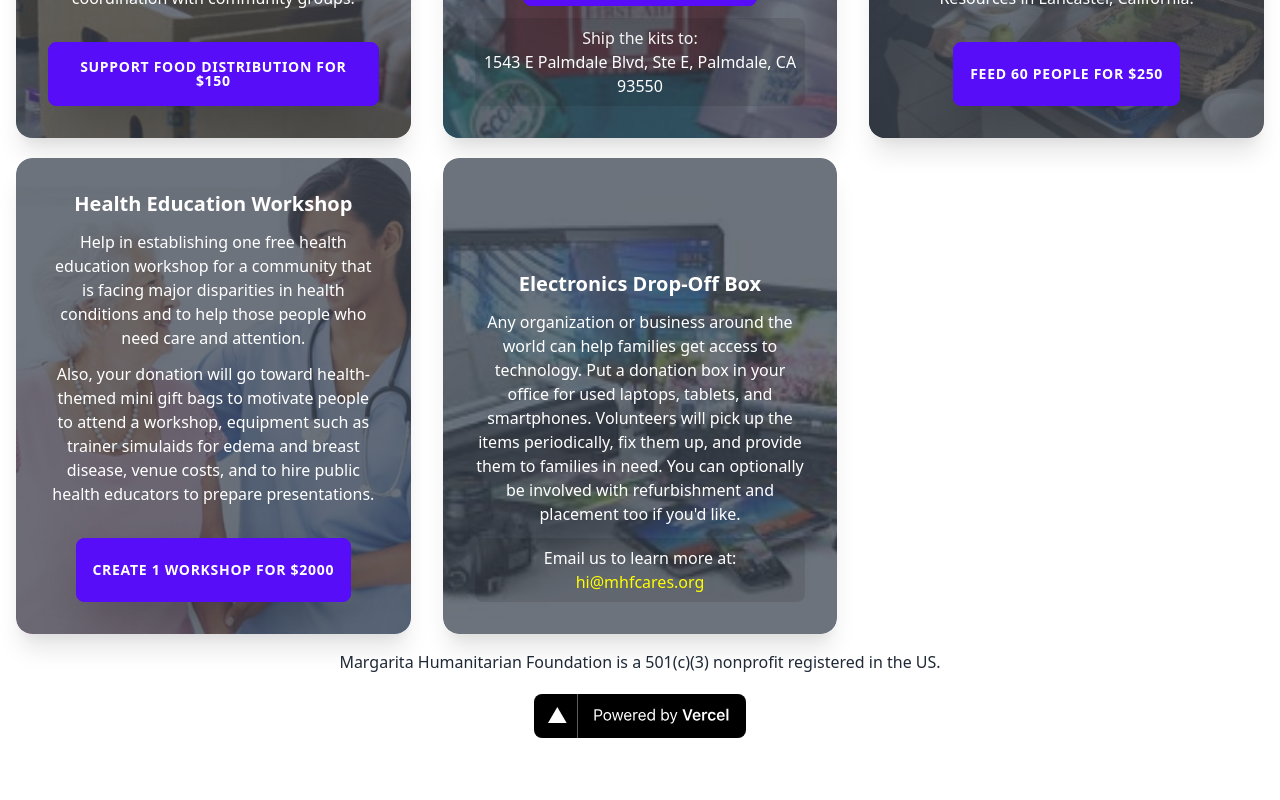
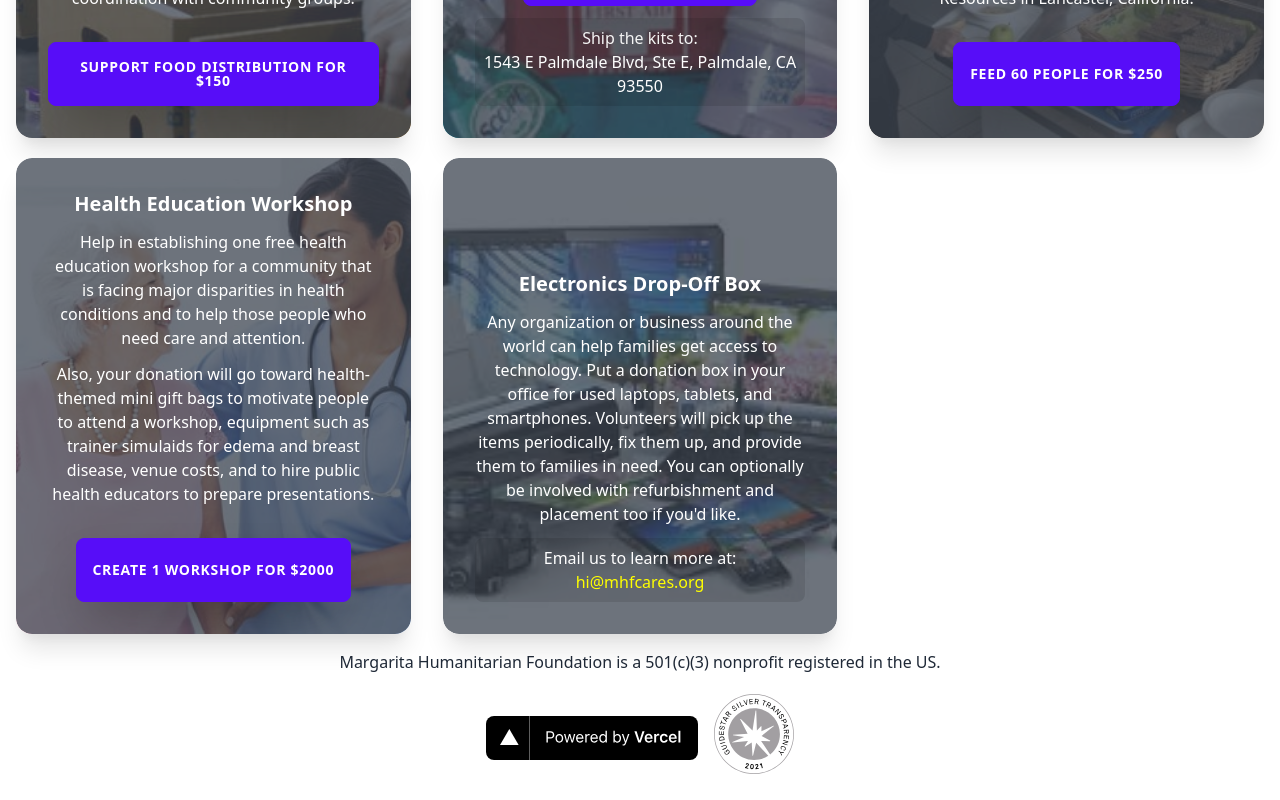
Before and after one commit to margaritahumanitarian/helpafamily, a Next.js app: page / in a window 1280 px wide. Shown: the part 1122-1922 px from the top of the page. Before the commit the page ends 1886 px from the top, so only its background shows below. Built offline with nearby package versions, Linux system fonts and the light colour scheme.

Commit message:
Added GuideStar Seal of Transparency to the Footer

```diff
--- a/components/Footer.js
+++ b/components/Footer.js
@@ -9,7 +9,11 @@ export default function Footer() {
           'Margarita Humanitarian Foundation is a 501(c)(3) nonprofit registered in the US.'
         }
       </span>
-      <a href="https://vercel.com?utm_source=margaritahumanitarian&utm_campaign=oss">
+      <div className="flex justify-center items-center cursor-pointer">
+        <a
+          className="mr-4 mt-2"
+          href="https://vercel.com?utm_source=margaritahumanitarian&utm_campaign=oss"
+        >
           <Image
             alt="Powered by Vercel"
             height="44"
@@ -17,6 +21,19 @@ export default function Footer() {
             width="212"
           />
         </a>
+        <a
+          href="https://www.guidestar.org/profile/84-4323038"
+          rel="noreferrer"
+          target="_blank"
+        >
+          <Image
+            alt="GuideStar Seal of Transparency"
+            height="80"
+            src="/images/GuideStarSeal.svg"
+            width="80"
+          />
+        </a>
+      </div>
     </footer>
   );
 }
```
Also changed, not shown: public/images/GuideStarSeal.svg (added). Lines whose indentation alone changed are shown as unchanged.
